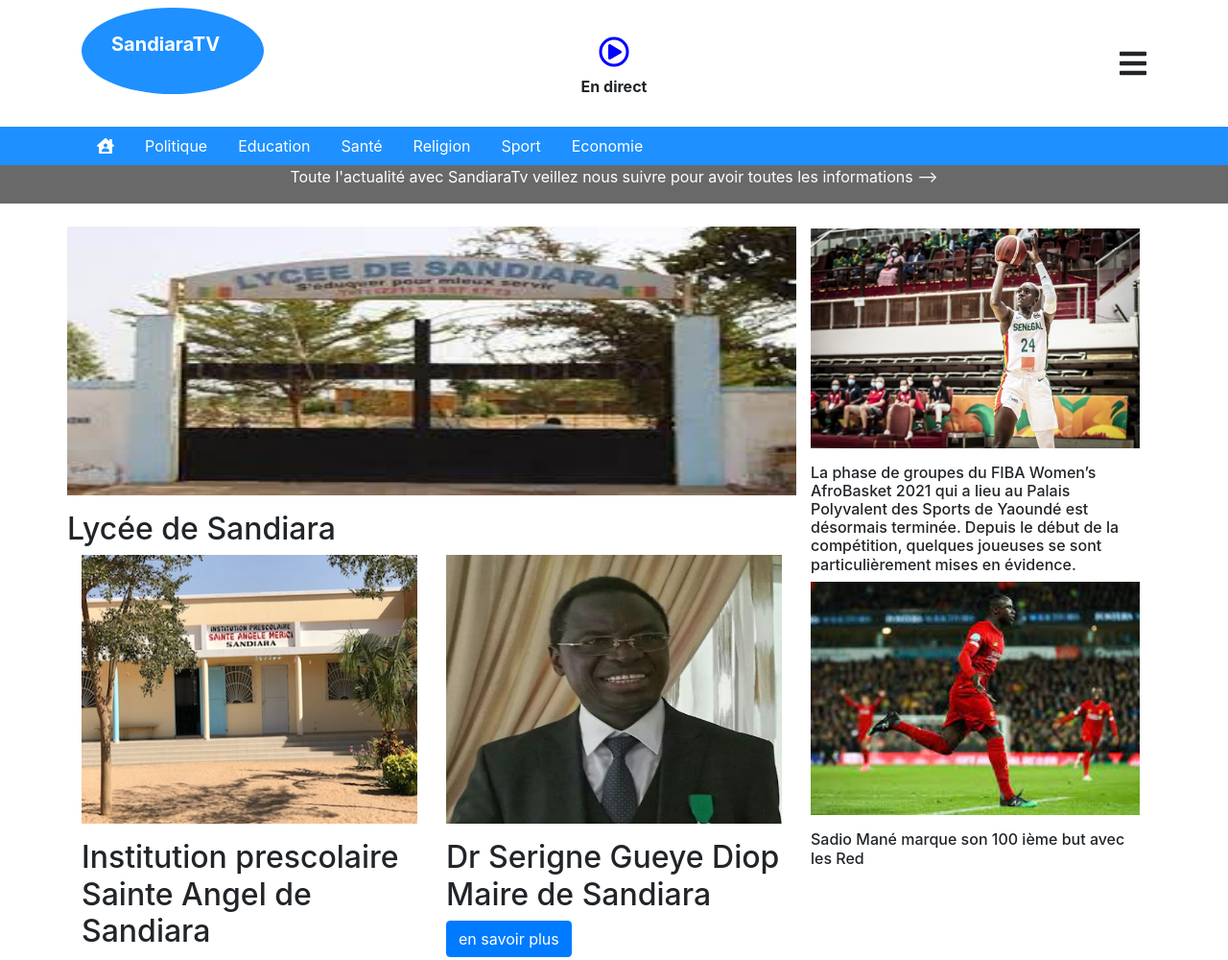
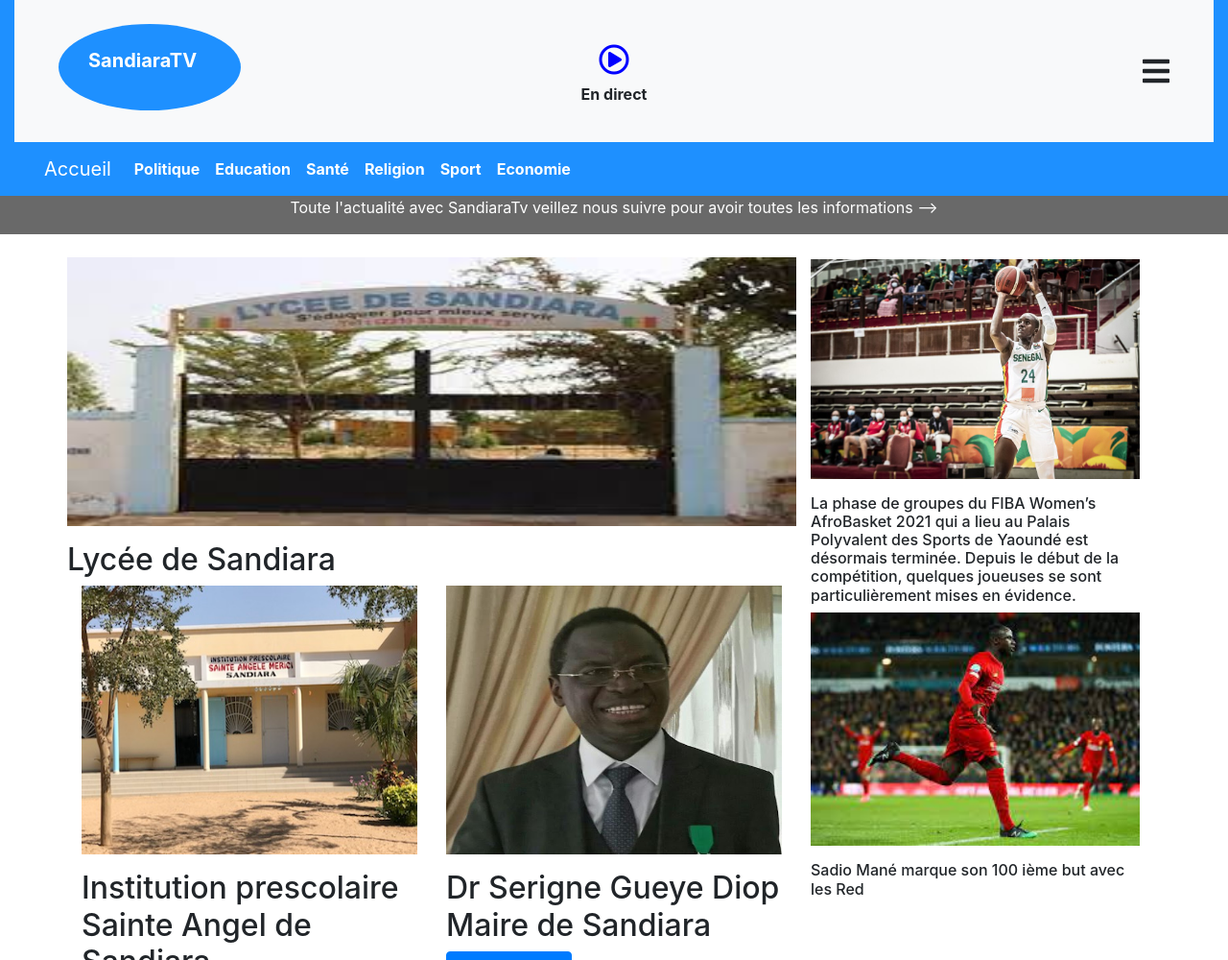
Before and after one commit to biramend/SandiaraTv, a plain HTML site: page index.html in a window 1280 px wide. Shown: the top 1000 px of the page at 96% size. Drawn offline with nearby package versions, Linux system fonts and the light colour scheme.

Commit message:
quatrième commit

```diff
--- a/css/style.css
+++ b/css/style.css
@@ -17,8 +17,9 @@
 }
 .nav-link{
     color: white;
-    font-weight: bo;
+    font-weight: bold;
 }
+
 /* .col-8 , .col-4{
     border: 2px dotted;
 } */
--- a/index.html
+++ b/index.html
@@ -11,12 +11,16 @@
 </head>
 <body>
     <!-- La barre fixe avec sticky-top -->
-    <div class="container-fluid sticky-top p-0 bg-white">
-        <div class="container">
-            <div class="row">
+    <div class="container-fluid site-nav-bar">
+        <nav class="navbar navbar-expand-lg navbar-light bg-light">
+            <div class="container-fluid">
+              <button class="navbar-toggler" type="button" data-bs-toggle="collapse" data-bs-target="#navbarNav" aria-controls="navbarNav" aria-expanded="false" aria-label="Toggle navigation">
+                <span class="navbar-toggler-icon"></span>
+              </button>
+              <div class="collapse navbar-collapse" id="navbarNav">
                 <div class="col-4">
-                    <div class="logo mb-3 mt-2 ">
-                        <span ><a class="nav-link" href="index.html">SandiaraTV</a> </span>
+                    <div class="logo mb-3 mt-2">
+                        <span > <a class="nav-link " href="index.html"> SandiaraTV</a></span>
                     </div>
                 </div>
                 <div class="col-4 text-center my-auto vido">
@@ -28,20 +32,42 @@
                 </div>
             </div>
         </div>
+      </nav>
+</div>
 
           <!-- container-fluid fin -->
+
         <div class="container-fluid site-nav-bar">
-            <div class="container">
-                <ul class="nav">
-                    <li class="nav-item my-auto"><a class="nav-link" href="index.html"><i class="fas fa-house-user"></i></a> </li>
-                    <li class="nav-item"><a class="nav-link" href="#">Politique</a> </li>
-                    <li class="nav-item"><a class="nav-link" href="#education">Education</a> </li>
-                    <li class="nav-item"><a class="nav-link" href="#sante">Santé</a> </li>
-                    <li class="nav-item"><a class="nav-link" href="#religion">Religion</a> </li>
-                    <li class="nav-item"><a class="nav-link" href="#sport">Sport</a> </li>
-                    <li class="nav-item"><a class="nav-link" href="#economie">Economie</a> </li>
-               </ul>
-            </div>
+            <nav class="navbar navbar-expand-lg navbar-light" style="background-color: dodgerblue;">
+                <div class="container-fluid">
+                  <a class="navbar-brand" href="index.html" style="color: white;">Accueil</a>
+                  <button class="navbar-toggler" type="button" data-bs-toggle="collapse" data-bs-target="#navbarNav" aria-controls="navbarNav" aria-expanded="false" aria-label="Toggle navigation">
+                    <span class="navbar-toggler-icon"></span>
+                  </button>
+                  <div class="collapse navbar-collapse" id="navbarNav">
+                    <ul class="navbar-nav">
+                      <li class="nav-item">
+                        <a class="nav-link" href="#"  style="color: white;">Politique</a>
+                      </li>
+                      <li class="nav-item">
+                        <a class="nav-link" href="#education" style="color: white;">Education</a>
+                      </li>
+                      <li class="nav-item">
+                        <a class="nav-link" href="#" style="color: white;">Santé</a>
+                      </li>
+                      <li class="nav-item">
+                        <a class="nav-link" href="#" style="color: white;">Religion</a>
+                      </li>
+                      <li class="nav-item">
+                        <a class="nav-link" href="#sport" style="color: white;">Sport</a>
+                      </li>
+                      <li class="nav-item">
+                        <a class="nav-link" href="#" style="color: white; ">Economie</a>
+                      </li>
+                    </ul>
+                  </div>
+                </div>
+              </nav>
         </div>
         <!-- container-fluid fin -->
     </div>
@@ -169,7 +195,7 @@
         </div>
     </div>
 </div>
-<h1 id="education">Education</h1>
+<h1 id="sport">Sport</h1>
 <div class="container-lg">
     <div class="row">
         <div class="col-sm-6 col-md-4 mb-3">
@@ -199,8 +225,10 @@
     </div>
 </div>
 <p></p>
+
 <!-- container-fluid fin -->
 </div>
+
 <script src="https://cdn.jsdelivr.net/npm/bootstrap@5.0.2/dist/js/bootstrap.bundle.min.js" integrity="sha384-MrcW6ZMFYlzcLA8Nl+NtUVF0sA7MsXsP1UyJoMp4YLEuNSfAP+JcXn/tWtIaxVXM" crossorigin="anonymous"></script>
     <script src="https://cdn.jsdelivr.net/npm/@popperjs/core@2.9.2/dist/umd/popper.min.js" integrity="sha384-IQsoLXl5PILFhosVNubq5LC7Qb9DXgDA9i+tQ8Zj3iwWAwPtgFTxbJ8NT4GN1R8p" crossorigin="anonymous"></script>
 <script src="https://cdn.jsdelivr.net/npm/bootstrap@5.0.2/dist/js/bootstrap.min.js" integrity="sha384-cVKIPhGWiC2Al4u+LWgxfKTRIcfu0JTxR+EQDz/bgldoEyl4H0zUF0QKbrJ0EcQF" crossorigin="anonymous"></script>
```
Also changed, not shown: menu.html (deleted, +0 -53 lines), video.html (+42 -15 lines), economie.html (added).
